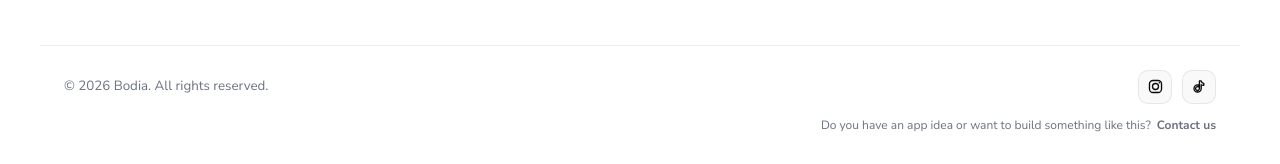
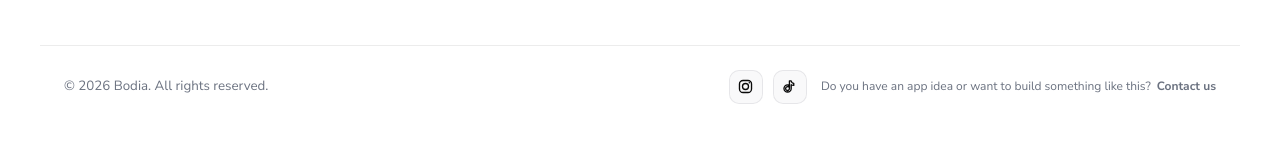
Before and after one commit to alanbeckdorf/bodia2026, a website: page index.html in a window 1280 px wide. Shown: the part 8583-8747 px from the top of the page. After the commit the page ends 8719 px from the top, so only its background shows below. Drawn offline with Linux system fonts and the light colour scheme.

Commit message:
Fix footer CTA alignment for Cloudflare layout

```diff
--- a/cloudflare-site/styles.css
+++ b/cloudflare-site/styles.css
@@ -726,11 +726,6 @@ body.lang-es .hero-image {
   padding-top: 24px; border-top: 1px solid var(--line);
   color: var(--ink-3);
 }
-.footer-collab {
-  display: flex;
-  justify-content: flex-end;
-  padding-top: 12px;
-}
 .footer-collab-text {
   margin: 0;
   display: flex;
@@ -751,7 +746,9 @@ body.lang-es .hero-image {
 .footer-bottom-right {
   display: flex;
   align-items: center;
-  gap: 18px;
+  gap: 14px;
+  justify-content: flex-end;
+  flex-wrap: wrap;
 }
 .footer-socials {
   display: flex;
@@ -1001,7 +998,6 @@ body.lang-es .hero-image {
   .footer-cols { grid-template-columns: 1fr 1fr; }
   .footer-bottom,
   .footer-bottom-right { flex-direction: column; gap: 10px; text-align: center; }
-  .footer-collab { justify-content: center; }
   .footer-collab-text { justify-content: center; text-align: center; }
   .legal-modal-panel { border-radius: 22px; }
   .legal-modal-close { top: 12px; right: 12px; width: 42px; height: 42px; }
--- a/index.html
+++ b/index.html
@@ -452,13 +452,11 @@
           </svg>
         </a>
       </div>
+      <p class="footer-collab-text">
+        <span id="partner-cta-prefix">¿Tienes una idea de app o quieres crear algo así?</span>
+        <a id="partner-cta-link" href="https://proyectoimpactoapps.com/" target="_blank" rel="noopener">Contáctanos</a>
+      </p>
     </div>
-  </div>
-  <div class="container footer-collab" aria-label="Colaboración de apps">
-    <p class="footer-collab-text">
-      <span id="partner-cta-prefix">¿Tienes una idea de app o quieres crear algo así?</span>
-      <a id="partner-cta-link" href="https://proyectoimpactoapps.com/" target="_blank" rel="noopener">Contáctanos</a>
-    </p>
   </div>
 </footer>
 
--- a/styles.css
+++ b/styles.css
@@ -726,11 +726,6 @@ body.lang-es .hero-image {
   padding-top: 24px; border-top: 1px solid var(--line);
   color: var(--ink-3);
 }
-.footer-collab {
-  display: flex;
-  justify-content: flex-end;
-  padding-top: 12px;
-}
 .footer-collab-text {
   margin: 0;
   display: flex;
@@ -751,7 +746,9 @@ body.lang-es .hero-image {
 .footer-bottom-right {
   display: flex;
   align-items: center;
-  gap: 18px;
+  gap: 14px;
+  justify-content: flex-end;
+  flex-wrap: wrap;
 }
 .footer-socials {
   display: flex;
@@ -1001,7 +998,6 @@ body.lang-es .hero-image {
   .footer-cols { grid-template-columns: 1fr 1fr; }
   .footer-bottom,
   .footer-bottom-right { flex-direction: column; gap: 10px; text-align: center; }
-  .footer-collab { justify-content: center; }
   .footer-collab-text { justify-content: center; text-align: center; }
   .legal-modal-panel { border-radius: 22px; }
   .legal-modal-close { top: 12px; right: 12px; width: 42px; height: 42px; }
```
Also changed, not shown: cloudflare-site/index.html (+4 -6 lines).
